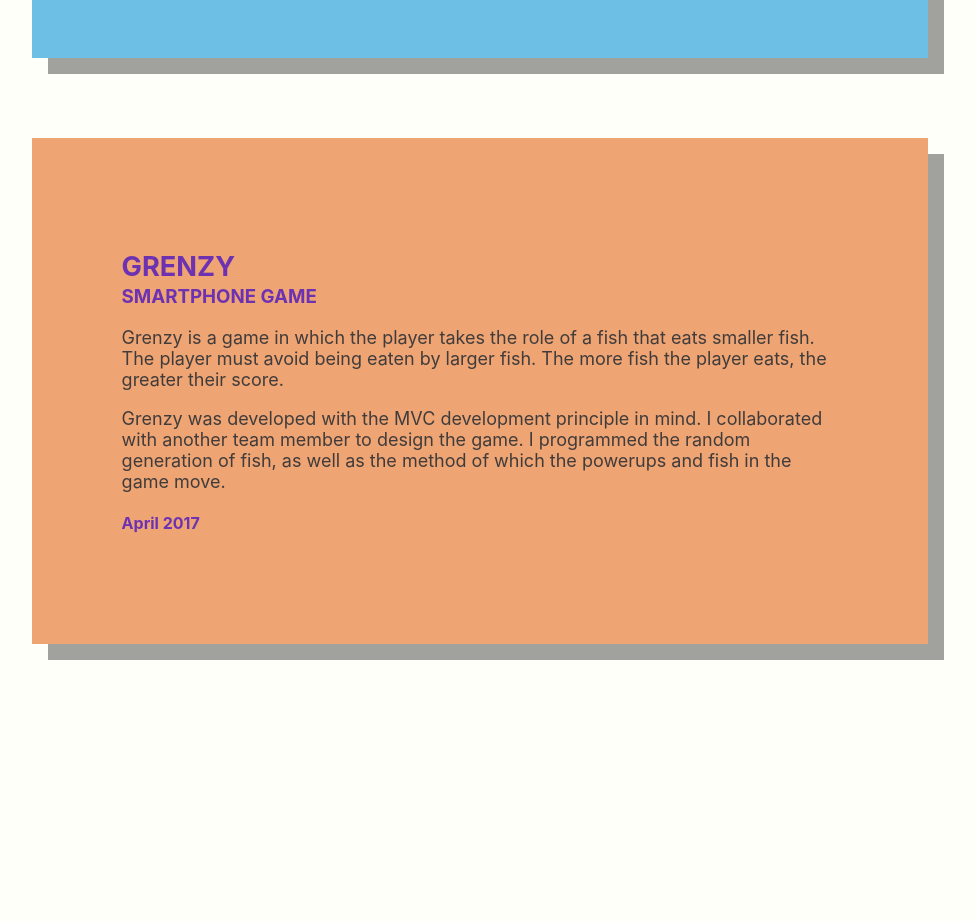
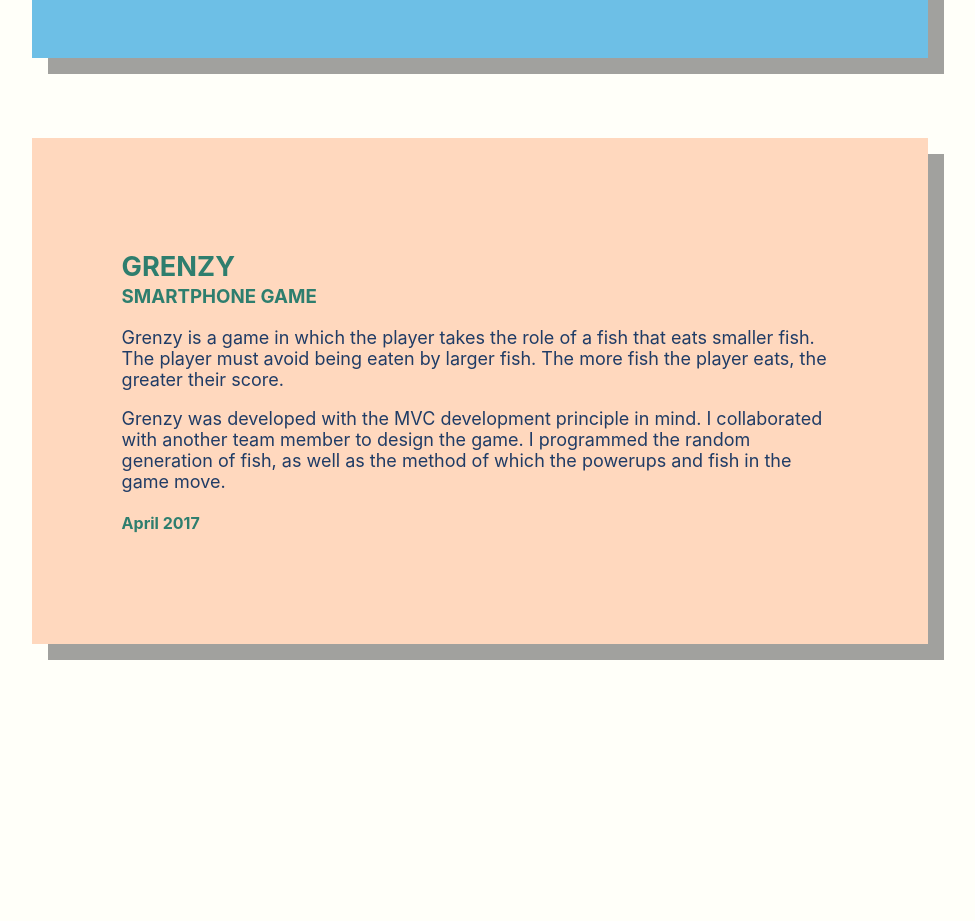
Before and after one commit to mmboyce/portfolio-2, a React (Create React App) app: page / in a window 1280 px wide. Shown: the part 2240-3161 px from the top of the page, without its empty margins (160-1135 px from the left). Built offline with nearby package versions, Linux system fonts and the light colour scheme.

Commit message:
color change

```diff
--- a/src/css/experience.css
+++ b/src/css/experience.css
@@ -67,17 +67,17 @@ color: lightgray;
 }
 
 #grenzy {
-    background-color: #eea473;
+    background-color: #FFD8BE;
 }
 
 #grenzy h4, #grenzy a {
-    color: #6d32b1;
+    color: #2E7E6E;
 }
 
 #grenzy a:hover {
-    color: #382a47;
+    color: #186354;
 }
 
 #grenzy p {
-    color: #413c3c;
+    color: #203C66;
 }
```
